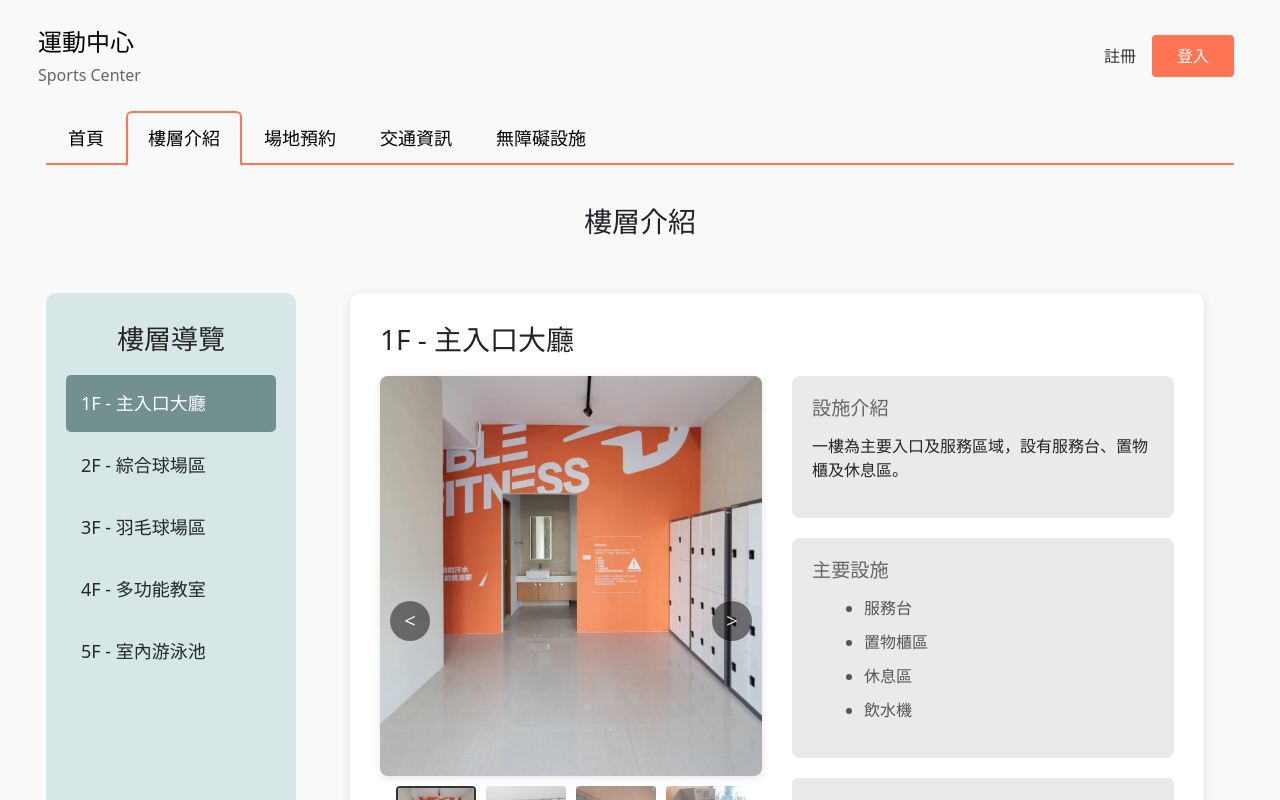
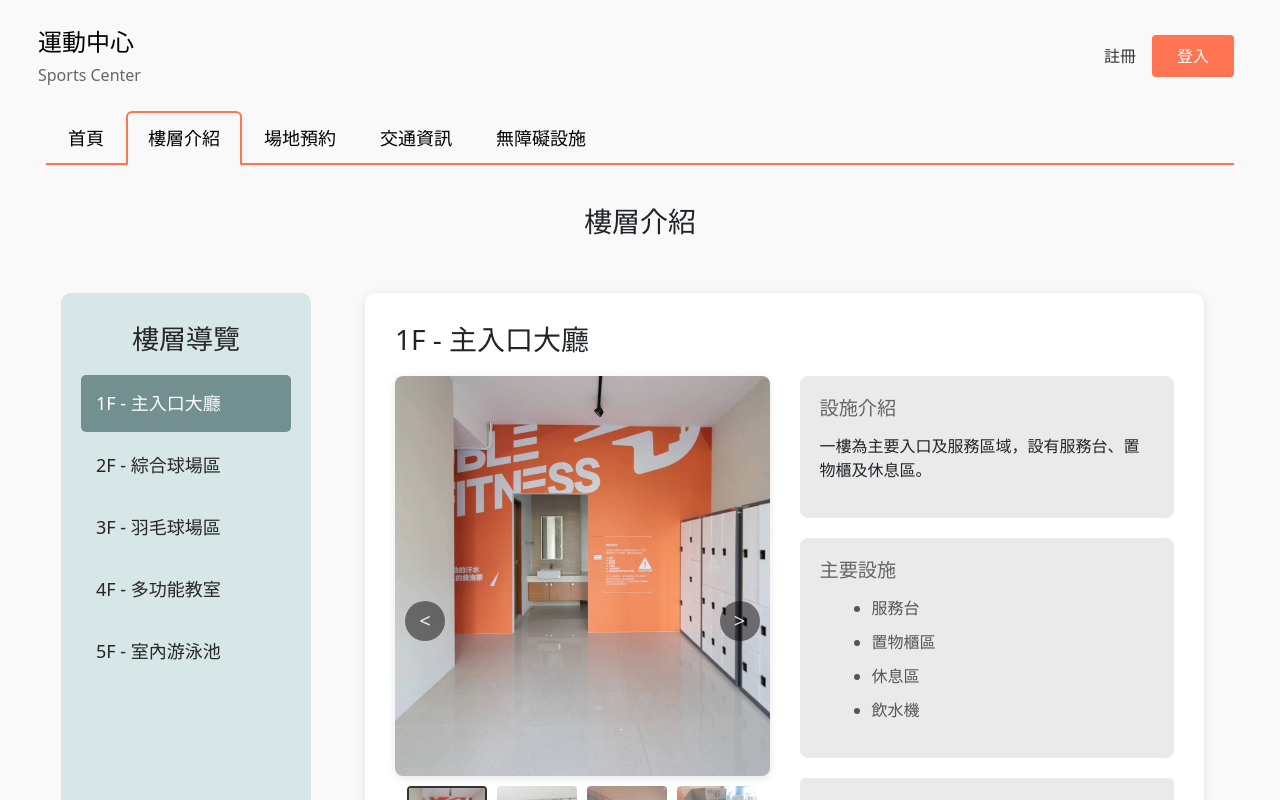
Before and after one commit to D1204480/sport_reservation_frontend, a Vue app in the folder sport_frontend/: page /about in a window 1280 px wide. Shown: the top 800 px of the page. Built offline with nearby package versions, Linux system fonts and the light colour scheme.

Commit message:
Update AboutView.vue

```diff
--- a/sport_frontend/src/views/AboutView.vue
+++ b/sport_frontend/src/views/AboutView.vue
@@ -190,7 +190,7 @@ export default {
   color: rgb(39, 39, 39);
   padding: 20px;
   border-radius: 10px;
-  margin: 30px 0;
+  margin: 30px 0 30px 15px;
   font-size: large;
 }
 
```
